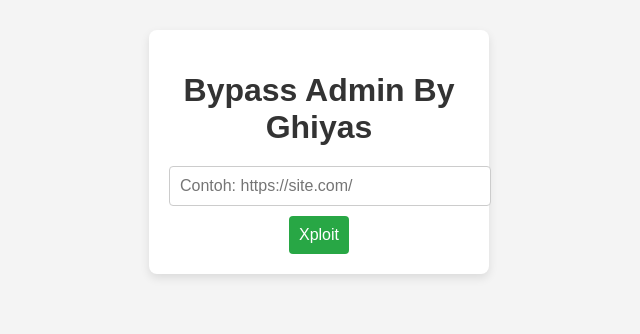
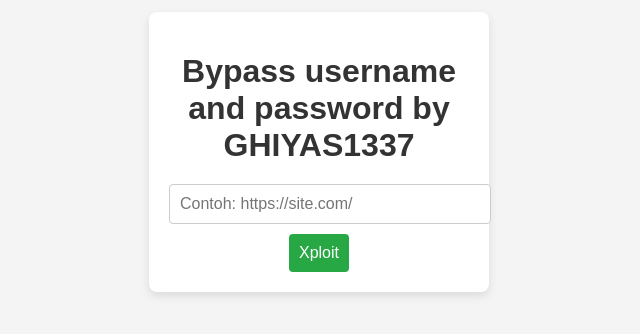
Before and after one commit to ghiyas1337/gp, a plain HTML site: page index.html in a window 1280 px wide. Shown: the part 268-602 px from the top of the page, without its empty margins (321-961 px from the left). Drawn offline with Linux system fonts and the light colour scheme.

Commit message:
Update index.html

```diff
--- a/index.html
+++ b/index.html
@@ -86,7 +86,7 @@
 <body>
 
     <div class="container">
-        <h1>Bypass Admin By Ghiyas</h1>
+        <h1>Bypass username and password by GHIYAS1337</h1>
         <input type="text" id="urlInput" placeholder="Contoh: https://site.com/" />
         <button id="submitButton">Xploit</button>
 
```
